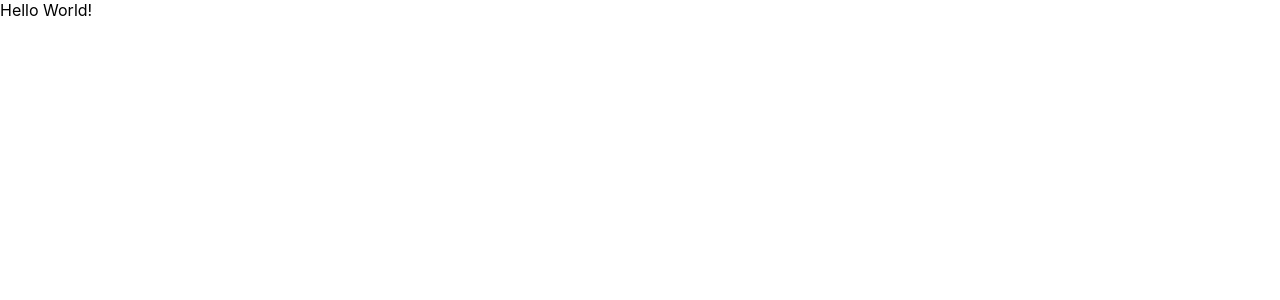
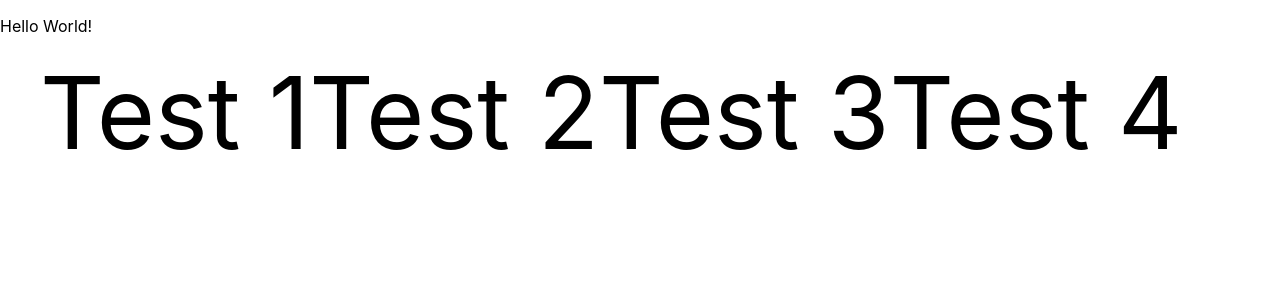
Before and after one commit to saikn85/the-todo-app, a React (Create React App) app in the folder todo-app/: page / in a window 1280 px wide. Shown: the top 300 px of the page. Built offline with nearby package versions, Linux system fonts and the light colour scheme.

Commit message:
learning react 2

```diff
--- a/todo-app/src/App.js
+++ b/todo-app/src/App.js
@@ -1,4 +1,5 @@
 import React from 'react';
+import { TodoList } from './components/TodoList/TodoList';
 
 class AppComponent extends React.Component {
 	// Render function is the main function, that is responsible
@@ -6,7 +7,12 @@ class AppComponent extends React.Component {
 	// That is, HTML + CSS
 	// JS gets Bootstrapped upon compilation
 	render() {
-		return <div>Hello World!</div>;
+		return (
+			<div>
+				<p>Hello World!</p>
+				<TodoList />
+			</div>
+		);
 	}
 }
 
--- /dev/null
+++ b/todo-app/src/components/TodoList/TodoList.css
@@ -0,0 +1,5 @@
+.list-style-custom {
+    display: inline-block;
+    list-style: circle;
+    font-size: 100px;
+}
--- /dev/null
+++ b/todo-app/src/components/TodoList/TodoList.js
@@ -0,0 +1,17 @@
+import './TodoList.css';
+// The new way of React.js to defining a Component
+// The Function Component
+const TodoList = () => {
+	return (
+		<div>
+			<ul>
+				<li className="list-style-custom">Test 1</li>
+				<li className="list-style-custom">Test 2</li>
+				<li className="list-style-custom">Test 3</li>
+				<li className="list-style-custom">Test 4</li>
+			</ul>
+		</div>
+	);
+};
+
+export { TodoList };
--- a/todo-app/src/index.js
+++ b/todo-app/src/index.js
@@ -1,7 +1,7 @@
 import React from 'react';
 import ReactDOM from 'react-dom/client';
 import './index.css';
-import App from './App';
+import App from './App'; // Default Import
 // import reportWebVitals from "./reportWebVitals";
 
 const root = ReactDOM.createRoot(document.getElementById('root'));
```
Also changed, not shown: todo-app/src/components/TodoCard/TodoCard.css (added), todo-app/src/components/TodoCard/TodoCard.js (added).
